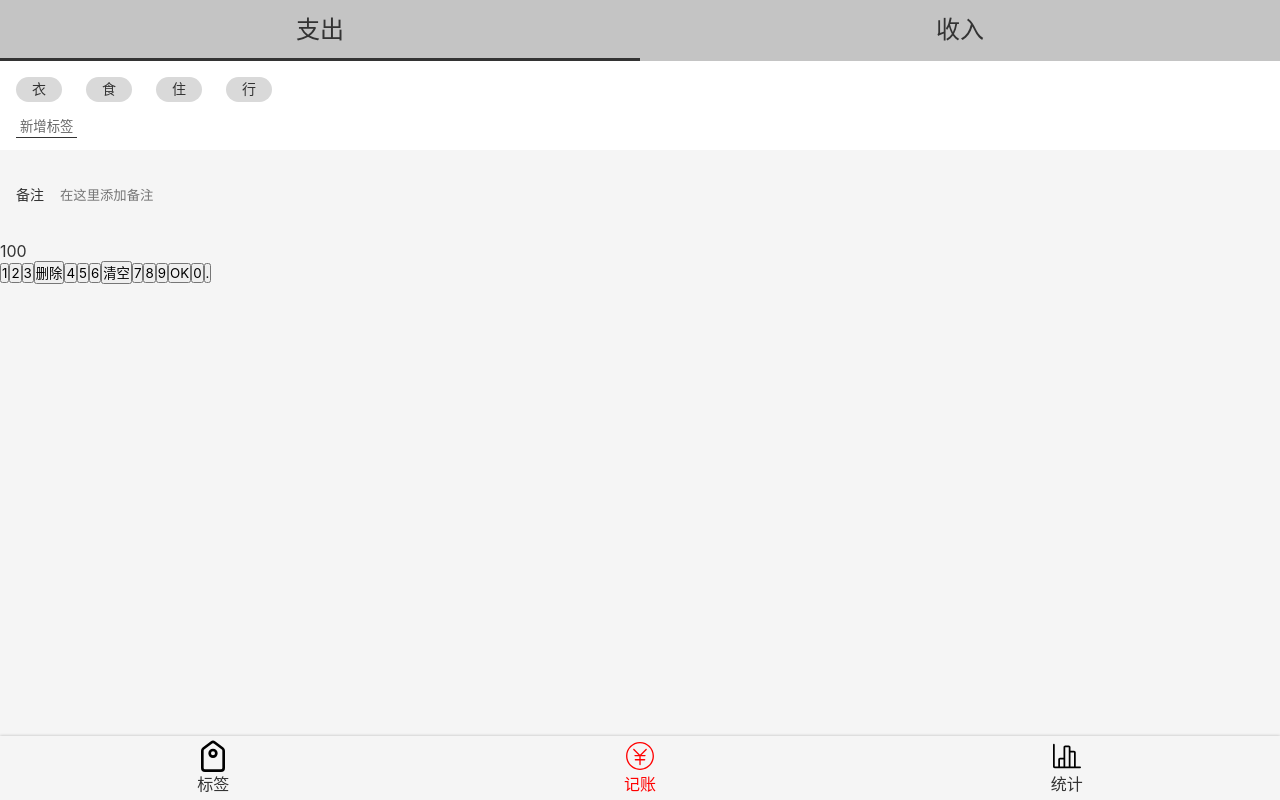
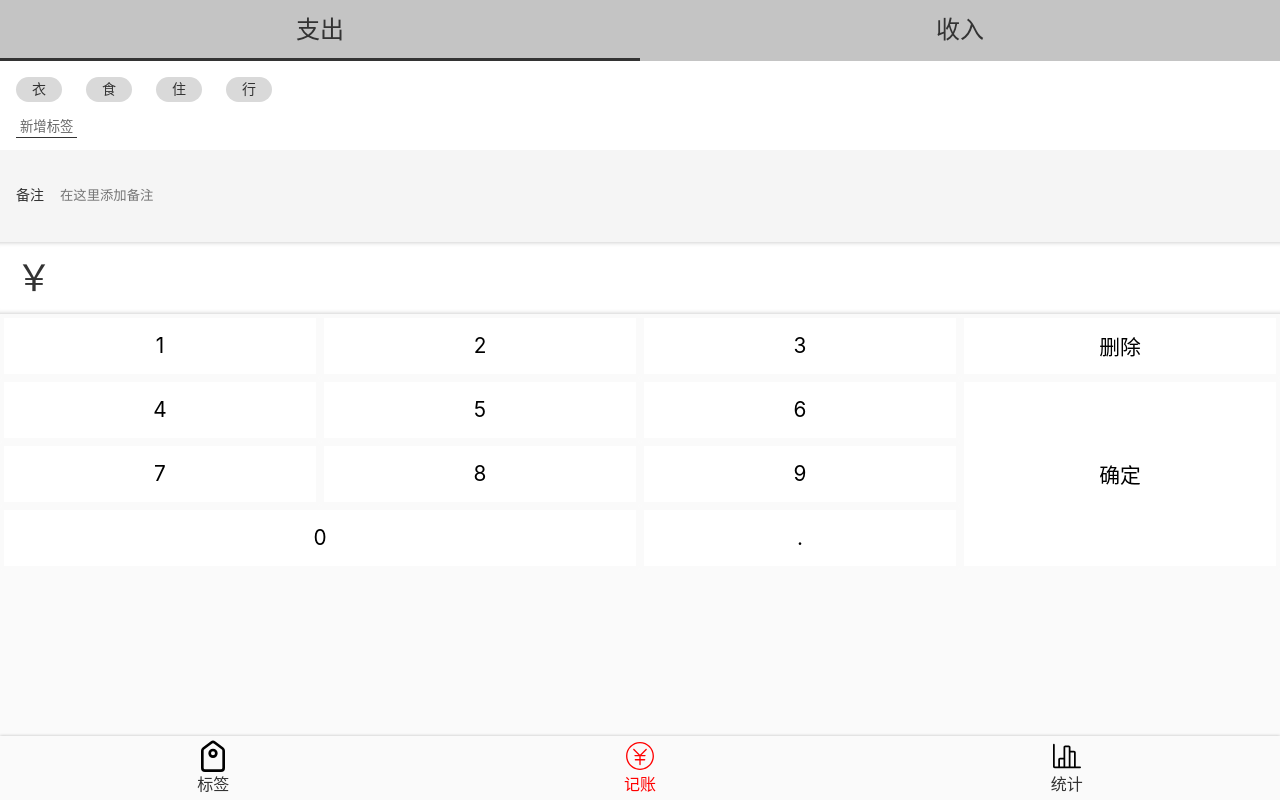
Before and after one commit to awttt/money-by-react, a React app: page /money#/money in a window 1280 px wide. Built offline with nearby package versions, Linux system fonts and the light colour scheme.

Commit message:
Money.tsx 键盘优化

```diff
--- a/src/index.scss
+++ b/src/index.scss
@@ -12,7 +12,7 @@
 body{font-family:  -apple-system, "Noto Sans", "Helvetica Neue", Helvetica, "Nimbus Sans L", Arial, "Liberation Sans", "PingFang SC", "Hiragino Sans GB", "Noto Sans CJK SC", "Source Han Sans SC", "Source Han Sans CN", "Microsoft YaHei", "Wenquanyi Micro Hei", "WenQuanYi Zen Hei", "ST Heiti", SimHei, "WenQuanYi Zen Hei Sharp", sans-serif;
 font-size: 16px;
   line-height: 1.2;
-  background: #f5f5f5;
+  background: #fafafa;
 }
 
 .icon{
@@ -27,3 +27,9 @@
 :focus{
   outline: none;
 }
+
+.clearfix::after{
+  content: '';
+  display: block;
+  clear: both;
+}
--- a/src/views/Money.tsx
+++ b/src/views/Money.tsx
@@ -74,9 +74,37 @@
 `;
 
 const NumberPadSection = styled.section`
+display: flex;
+flex-direction: column;
+>.output{
+background: white;
+font-size: 36px;
+line-height: 72px;
+padding: 0 16px;
+box-shadow: inset  0 -5px 5px -5px rgba(0,0,0,0.25),
+            inset  0 5px 5px -5px rgba(0,0,0,0.25);
+}
+>.pad{
 
+>button{
+ float: left;
+    width: 25%;
+    height: 64px;
+    background: white;
+    font-size: 1.3em;
+    outline: none;
+    border-radius: 4px;
+    border: 4px solid #FAFAFA;
+&.ok{
+height: 192px;
+float: right;
+}
+&.zero{
+width: 50%;
+}
+}
+}
 `;
-
 
 
 function Money() {
@@ -84,8 +112,8 @@
     <Layout>
       <CategorySection>
         <ul>
-        <li className="selected">支出</li>
-        <li>收入</li>
+          <li className="selected">支出</li>
+          <li>收入</li>
         </ul>
       </CategorySection>
 
@@ -108,8 +136,8 @@
 
 
       <NumberPadSection>
-        <div>100</div>
-        <div>
+        <div className="output">￥</div>
+        <div className="pad clearfix">
           <button>1</button>
           <button>2</button>
           <button>3</button>
@@ -117,12 +145,13 @@
           <button>4</button>
           <button>5</button>
           <button>6</button>
-          <button>清空</button>
+          <button className="ok">确定</button>
           <button>7</button>
           <button>8</button>
           <button>9</button>
-          <button>OK</button>
-          <button>0</button>
+
+          <button className="zero">0</button>
+
           <button>.</button>
         </div>
       </NumberPadSection>
```
